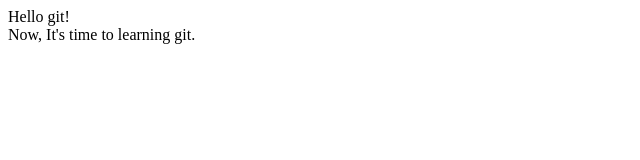
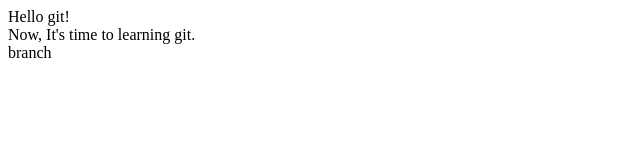
Before and after one commit to wliw/hello-word, a website: page assets/index.html in a window 1280 px wide. Shown: the full height of the page, 0-640 px from the left. Drawn offline with Linux system fonts and the light colour scheme.

Commit message:
update index in branch dev

```diff
--- a/assets/index.html
+++ b/assets/index.html
@@ -9,5 +9,6 @@
 <body>
 	<div>Hello git!</div>
 	<div>Now, It's time to learning git.</div>
+	<div>branch</div>
 </body>
 </html>
```
